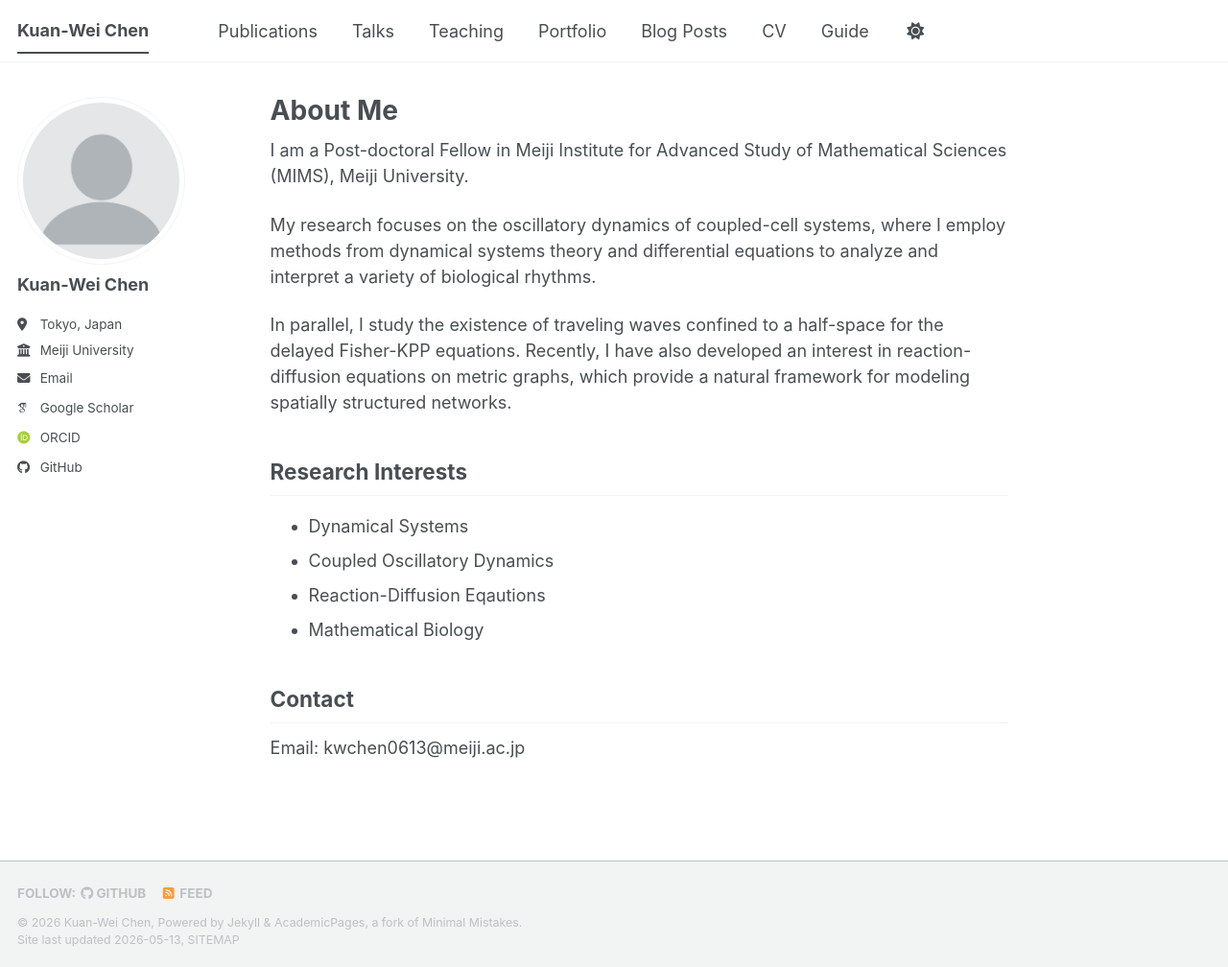
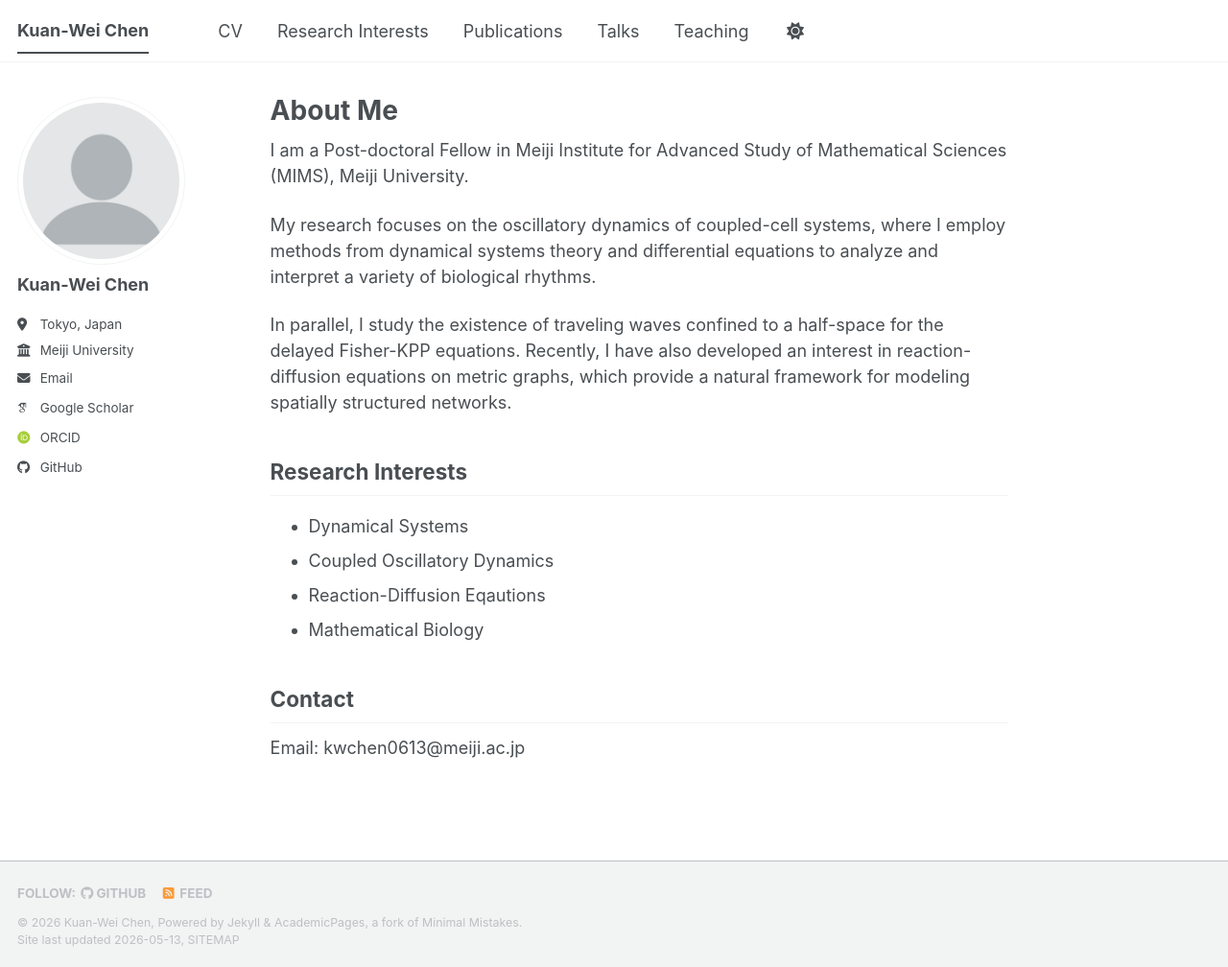
Before and after one commit to kwchen0613/kwchen0613.github.io, a Jekyll site: the page built from _pages/about.md, in a window 1280 px wide and 1008 px high. Shown: the whole window at 96% size. Built offline with Jekyll 4.4.1, drawn with Linux system fonts in a browser that asks for light colours; some web fonts are replaced; a script bundle is joined from its source files by our own code; library files that are not in the unit come from our copies.

Commit message:
Update navigation.yml

```diff
--- a/_data/navigation.yml
+++ b/_data/navigation.yml
@@ -8,6 +8,12 @@
 #      Markdown formatted page while the second is generated using JSON.
 
 main:
+  - title: "CV"
+    url: /cv/
+
+  - title: "Research Interests"
+    url: /researchinterests/
+
   - title: "Publications"
     url: /publications/
 
@@ -17,17 +23,6 @@ main:
   - title: "Teaching"
     url: /teaching/
 
-  - title: "Portfolio"
-    url: /portfolio/
-
-  - title: "Blog Posts"
-    url: /year-archive/
-
-  - title: "CV"
-    url: /cv/
 
   # - title: "CV"
   #   url: /cv-json/
-
-  - title: "Guide"
-    url: /markdown/
```
